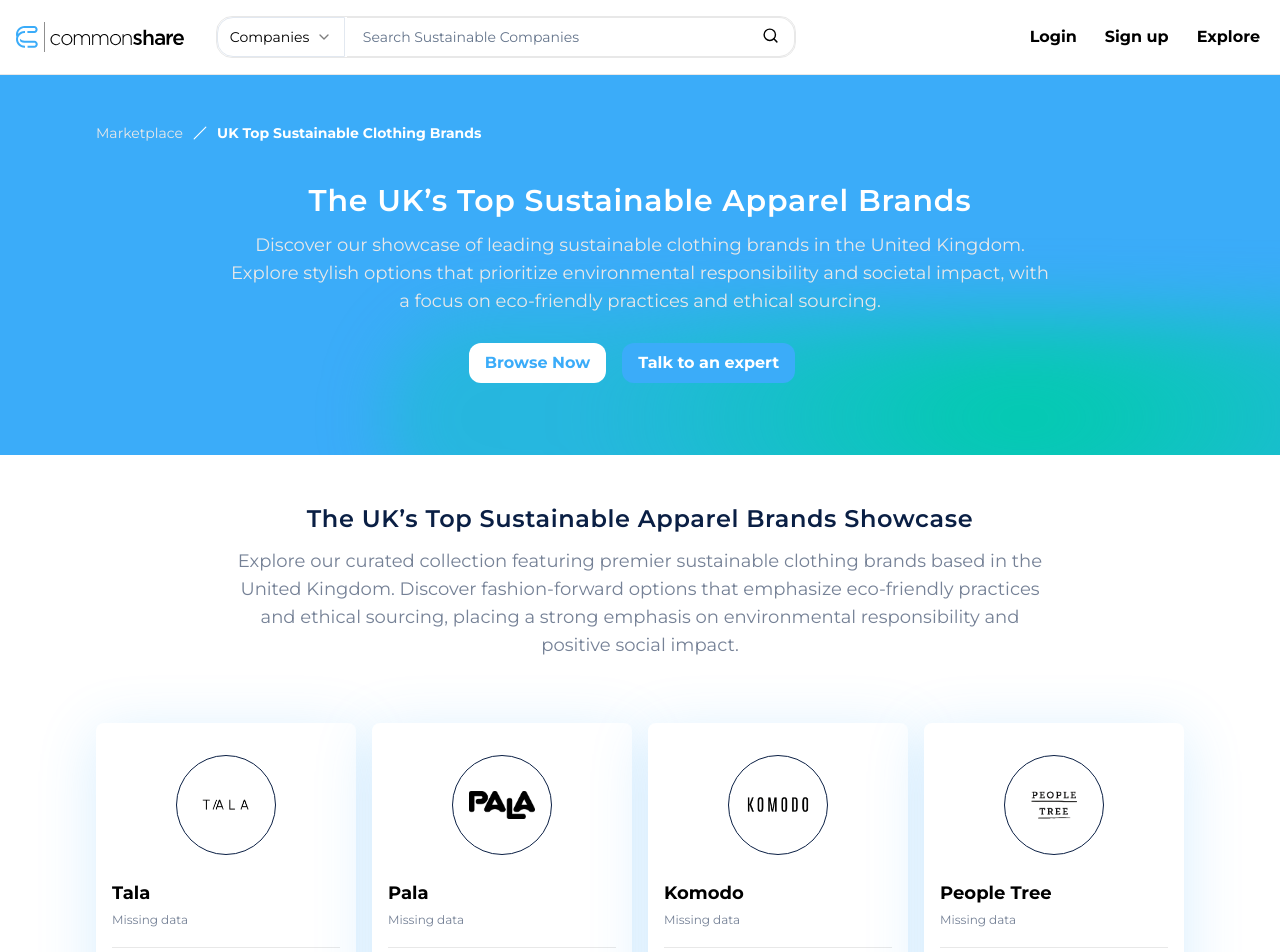
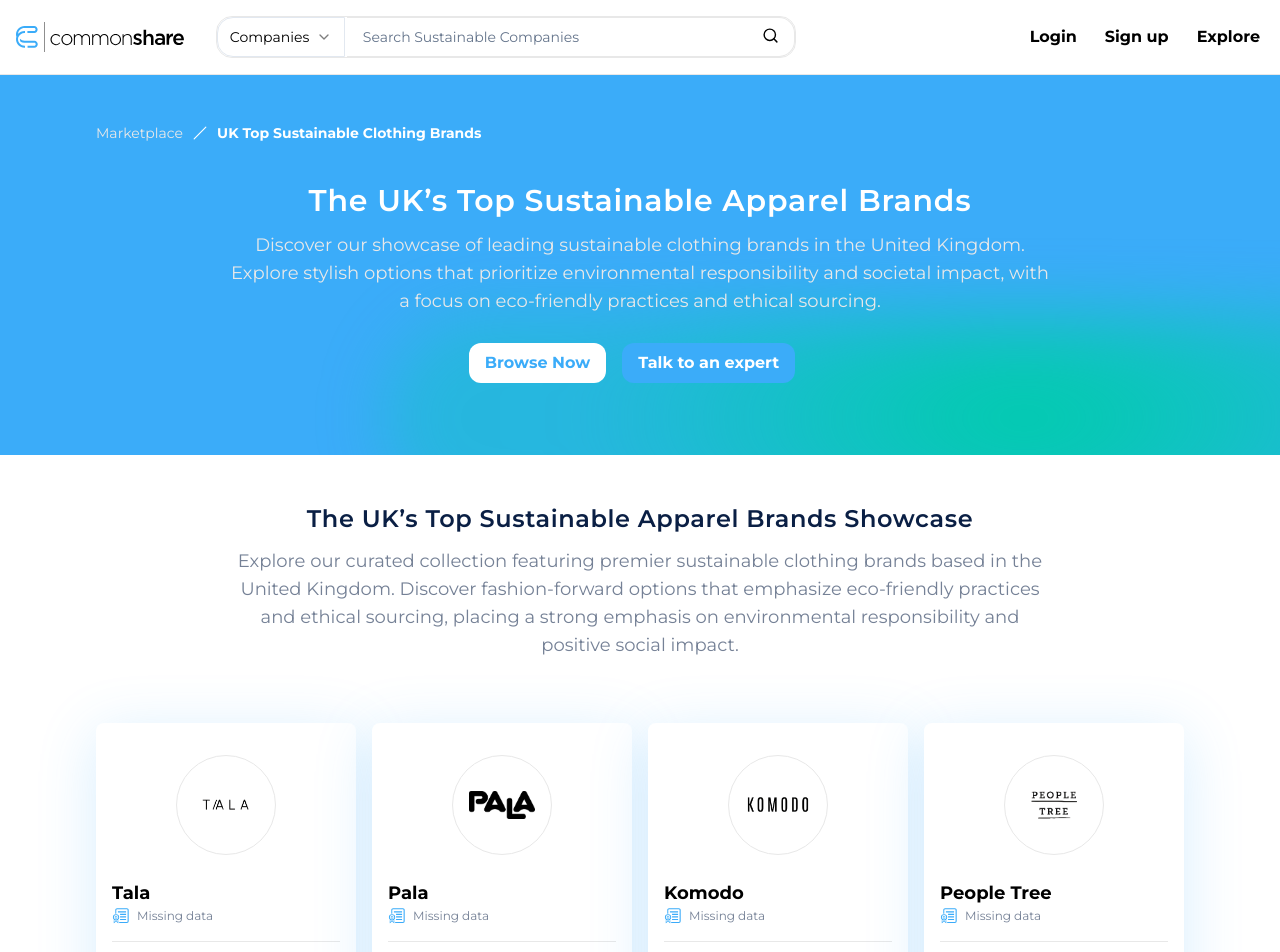
Before and after one commit to HamzaOutmassint/b2b-landing, a Next.js app: page / in a window 1280 px wide. Shown: the top 952 px of the page. Built offline with nearby package versions, Linux system fonts and the light colour scheme.

Commit message:
i added missing data icon and i fix the width of search input

```diff
--- a/components/Blocks/brand-showcase.tsx
+++ b/components/Blocks/brand-showcase.tsx
@@ -2,11 +2,12 @@
 import Image from 'next/image';
 import { Button } from '../ui/button';
 import Brands from '../brands-data';
+import MissingDataIcon from '../../public/assest/icons/missing-data.svg'
 
 const BrandShowcase = () => {
   return (
     <div className='h-screen container mx-auto md:px-8 lg:px-24'>
-      <div className="flex flex-col justify-center items-center mt-4 md:mt-8 lg:mt-16 xl:mt-12">
+      <div className="flex flex-col justify-center items-center xs:mt-12 md:mt-8 lg:mt-16 xl:mt-12">
         <h1 className="font-semibold text-2xl text-black tracking-wide xs:mb-3 md:mb-8">
           The UK’s Top Sustainable Apparel Brands Showcase
         </h1>
@@ -21,12 +22,15 @@
           Brands.map((ele, index) => {
             return (
               <div className="flex flex-col bg-white p-4 rounded-lg" key={index}>
-                <div className='flex items-center justify-center self-center border border-black rounded-full p-4 mt-4 h-[100px] w-[100px]'>
+                <div className='flex items-center justify-center self-center border border-gray-light rounded-full p-4 mt-4 h-[100px] w-[100px]'>
                   <Image src={ele['image-path']} alt={`${ele.name} logo`} className='h-fit' />
                 </div>
                 <div className='my-6 pb-4 border-b border-gray-light'>
                   <h2 className='font-bold text-lg'>{ele.name}</h2>
-                  <span className='font-light text-[12px] text-gray-bold'>Missing data</span>
+                  <div className='flex font-light text-[12px] text-gray-bold'>
+                    <Image src={MissingDataIcon} alt='missing data icon' height={17}/>
+                    <span className='ml-2'> Missing data</span>
+                  </div>
                 </div>
                 <div className='grid grid-cols-2 gap-4'>
                   <Button className='bg-white hover:bg-primary text-primary hover:text-white border border-primary'>
--- a/components/main-nav.tsx
+++ b/components/main-nav.tsx
@@ -30,7 +30,7 @@
             </SelectContent>
           </Select>
           <div className="relative items-center ml-[2px]">
-            <Input type="text" placeholder="Search Sustainable Companies" className="lg:w-[28rem] md:w-64 exactly-1024:w-80 lg:text-sm md:text-xs border-y border-r border-l-none border-gray-light lg:px-4 lg:py-2  focus-visible:ring-offset-0 rounded-l-none rounded-r-2xl" id="search-input-lg"/>
+            <Input type="text" placeholder="Search Sustainable Companies" className="lg:w-[28rem] md:w-72 exactly-1024:w-80 lg:text-sm md:text-xs border-y border-r border-l-none border-gray-light lg:px-4 lg:py-2  focus-visible:ring-offset-0 rounded-l-none rounded-r-2xl" id="search-input-lg"/>
             <Search className="absolute right-4 lg:top-2.5 md:top-2 w-[17px] h-[17px]"/>
           </div>
         </form>
```
Also changed, not shown: public/assest/icons/missing-data.svg (added).
